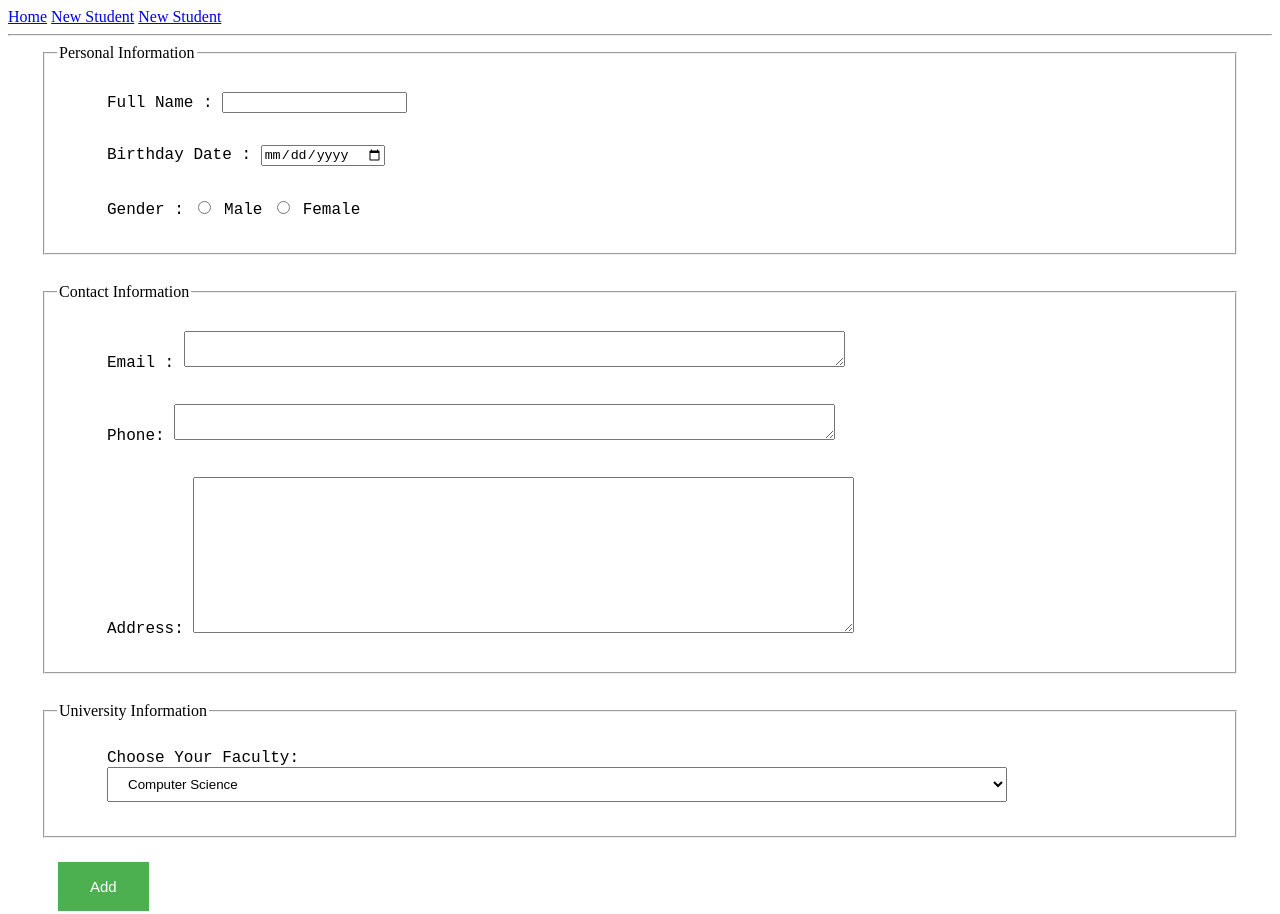
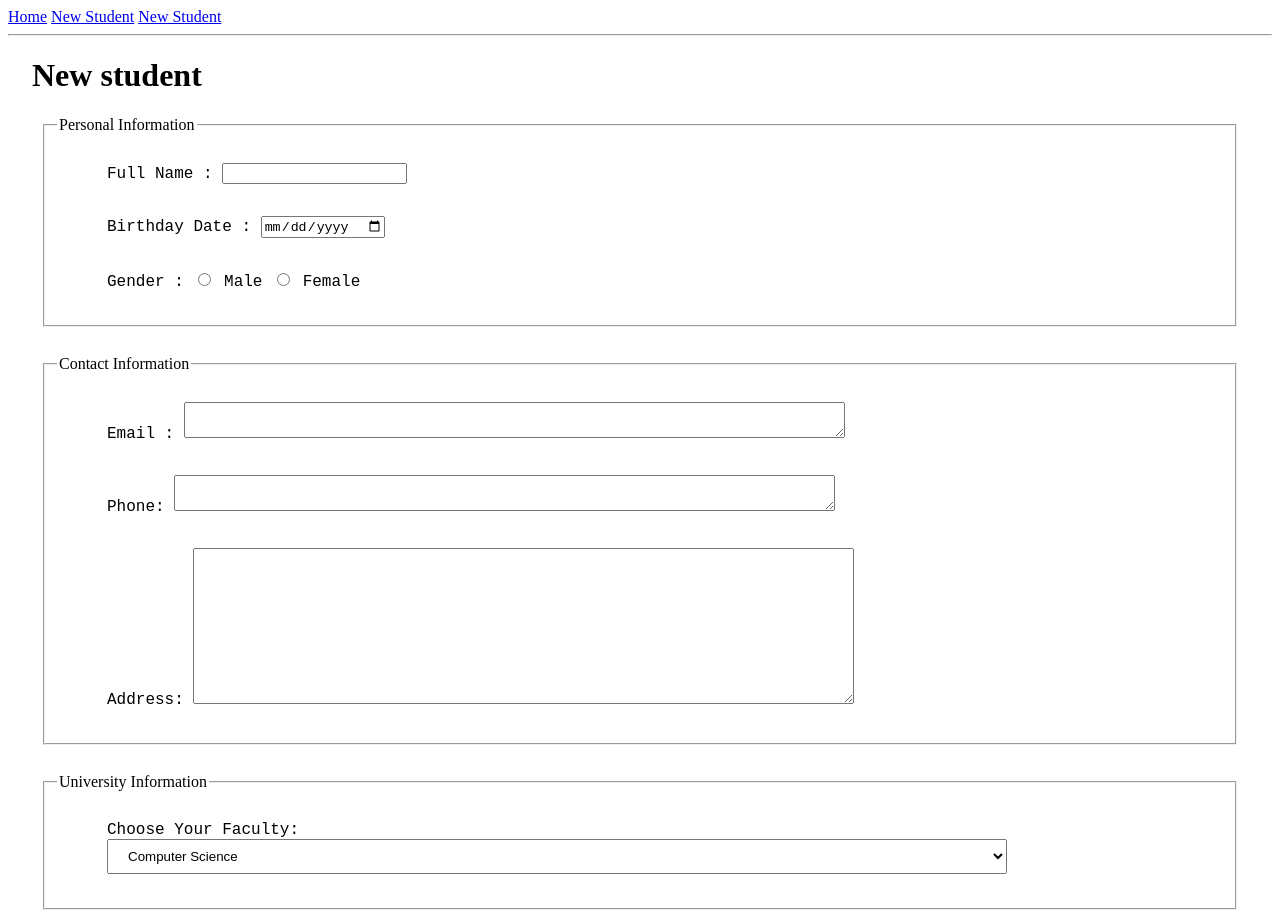
Before and after one commit to monica-medhat/DM322-2, a plain HTML site: page PROJECT 1/newstudent.html in a window 1280 px wide. Shown: the top 914 px of the page. Drawn offline with Linux system fonts and the light colour scheme.

Commit message:
NeW Update

```diff
--- a/PROJECT 1/newstudent.html
+++ b/PROJECT 1/newstudent.html
@@ -13,6 +13,7 @@
        <!--#nav-->
        <hr>
        <!--Sec-->
+       <h1> &nbsp;&nbsp; New student </h1>
        <form action = "#" method ="get" >
         <fieldset>
             <legend>Personal Information</legend>
```
Also changed, not shown: PROJECT 1/style.css (line endings or trailing spaces).
